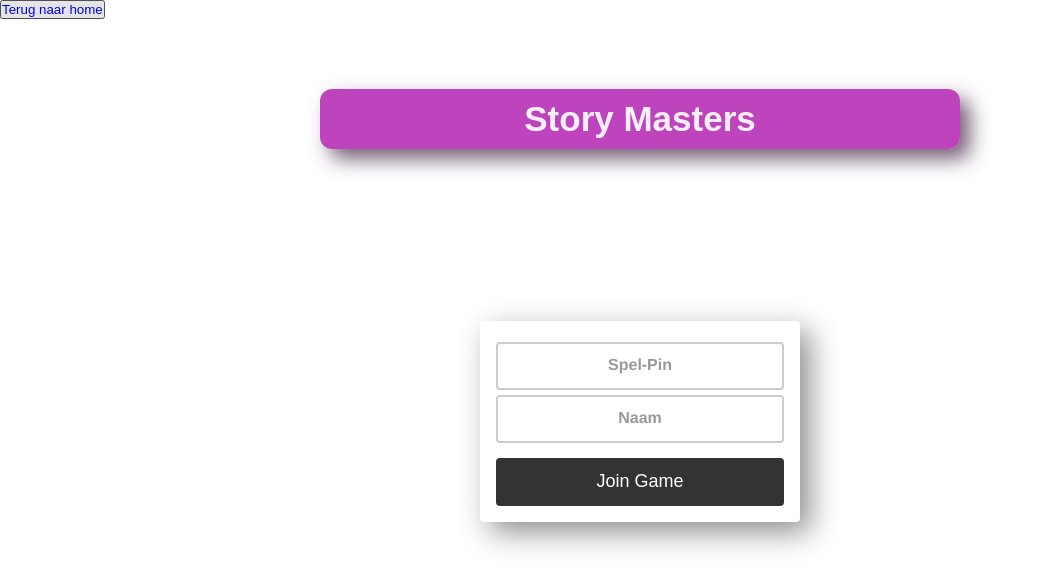
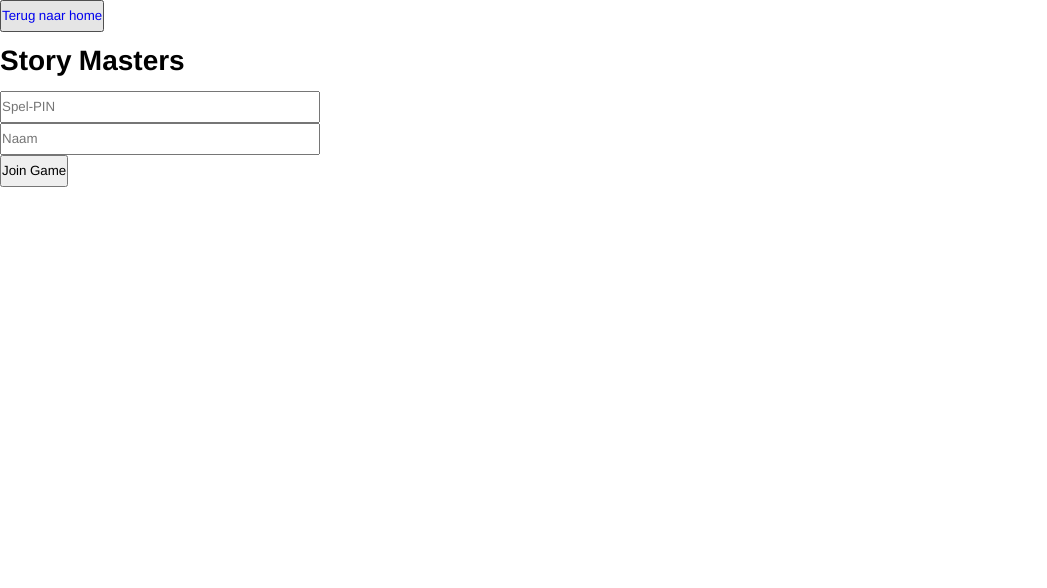
Before and after one commit to wiresnchains/storymasters-web, a plain HTML site: page joinGame.html in a window 1280 px wide. Shown: the whole page, without its empty margins (0-1047 px from the left). Drawn offline with Linux system fonts and the light colour scheme; no server answers.

Commit message:
kijk veranderingen css

```diff
--- a/joinGame.html
+++ b/joinGame.html
@@ -6,7 +6,7 @@
     <meta name="viewport" content="width=device-width, initial-scale=1.0">
     <title>Join game</title>
     <link rel="stylesheet" href="style/style.css" type="text/css">
-    <link rel="stylesheet" href="style/styleJoin.css">
+
 </head>
 
 <body>
@@ -18,7 +18,7 @@
 
         <div class="container">
             <div class="textArea">
-                <input type="text" placeholder="Spel-Pin" class="inputCode">
+                <input type="text" placeholder="Spel-PIN" class="inputCode">
                 <input type="text" placeholder="Naam" class="inputCode">
                 <button class="joinBtn">Join Game</button>
             </div>
--- a/style/style.css
+++ b/style/style.css
@@ -133,8 +133,12 @@ a {
     outline: none;
     height: 48px;
     border-radius: 0.2rem;
-    font-size: 1.3rem;
+    font-size: 1.1rem;
     font-weight: 800;
+}
+
+.textbox::placeholder {
+    color: rgba(153, 153, 153, 0.783);
 }
 
 .textbox:hover {
--- a/style/styleHome.css
+++ /dev/null
@@ -1,69 +0,0 @@
-* {
-  margin: 0;
-  padding: 0;
-  box-sizing: border-box;
-  font-family: Arial, sans-serif;
-}
-
-body {
-  height: 100vh;
-  display: flex;
-  justify-content: center;
-  align-items: center;
-}
-
-.container {
-  background: #ffffff;
-  padding: 30px 40px;
-  border-radius: 12px;
-  text-align: center;
-  box-shadow: 10px 10px 30px rgba(0, 0, 0, 0.45);
-}
-
-.title {
-  font-size: 2.5rem;
-  margin-bottom: 40px;
-  color: rgba(255, 255, 255, 0.915);
-  box-shadow: 10px 10px 20px rgba(79, 48, 79, 0.776);
-  background-color: rgba(170, 15, 170, 0.776);
-  border-radius: 12px;
-  padding: 10px 50px;
-}
-
-.buttons {
-  display: flex;
-  flex-direction: column;
-  gap: 15px;
-}
-
-
-.btn {
-  padding: 15px;
-  font-size: 1.1rem;
-  border: none;
-  border-radius: 8px;
-  cursor: pointer;
-  transition: transform 0.2s;
-  width: 100%;
-}
-
-.join {
-  background: #4caf50;
-  color: white;
-}
-
-.create {
-  background: #2196f3;
-  color: white;
-}
-
-.btn:hover {
-  transform: scale(1.05);
-  opacity: 0.9;
-}
-
-.link {
-  margin: auto;
-  width: 80%;
-
-}
--- a/style/styleJoin.css
+++ /dev/null
@@ -1,75 +0,0 @@
-* {
-  margin: 0;
-  padding: 0;
-  box-sizing: border-box;
-  font-family: Arial, sans-serif;
-  text-decoration: none;
-}
-
-main {
-  height: 100vh;
-  display: flex;
-  justify-content: center;
-  align-items: center;
-}
-
-.container {
-  background: #ffffff;
-  padding: 16px;
-  border-radius: 4px;
-  text-align: center;
-  box-shadow: 10px 10px 30px rgba(0, 0, 0, 0.45);
-  margin-bottom: 20%;
-  width: 320px;
-}
-
-.title {
-  font-size: 2.5rem;
-  color: rgba(255, 255, 255, 0.915);
-  box-shadow: 10px 10px 20px rgba(79, 48, 79, 0.776);
-  background-color: rgba(170, 15, 170, 0.776);
-  border-radius: 12px;
-  padding: 10px 50px;
-  width: 50%;
-  margin: 70px auto 0;
-  text-align: center;
-}
-
-.inputCode {
-  margin-top: 5px;
-  width: 288px;
-  height: 48px;
-  text-align: center;
-  padding: 4px 6px;
-  border: 2px solid rgb(204, 204, 204);
-  border-radius: 4px;
-}
-
-.inputCode::placeholder {
-  font-family: Montserrat, "Noto Sans Arabic", "Helvetica Neue", Helvetica, Arial, "Bai Jamjuree", sans-serif;
-  font-weight: 800;
-  font-size: 16px;
-  color: rgba(125, 125, 125, 0.783);
-}
-.inputCode:hover {
-  border-color: rgb(153, 153, 153);
-}
-.inputCode:focus {
-  outline: none;
-  border-color: rgb(102, 102, 102);
-}
-
-.joinBtn {
-  margin-top: 15px;
-  width: 100%;
-  height: 48px;
-  background-color: rgb(51, 51, 51);
-  color: white;
-  font-size: 18px;
-  border: none;
-  border-radius: 4px;
-  cursor: pointer;
-}
-.joinBtn:hover {
-  background-color: rgb(34, 34, 34);
-}
```
Also changed, not shown: join-game.html (+1 -1 lines).
